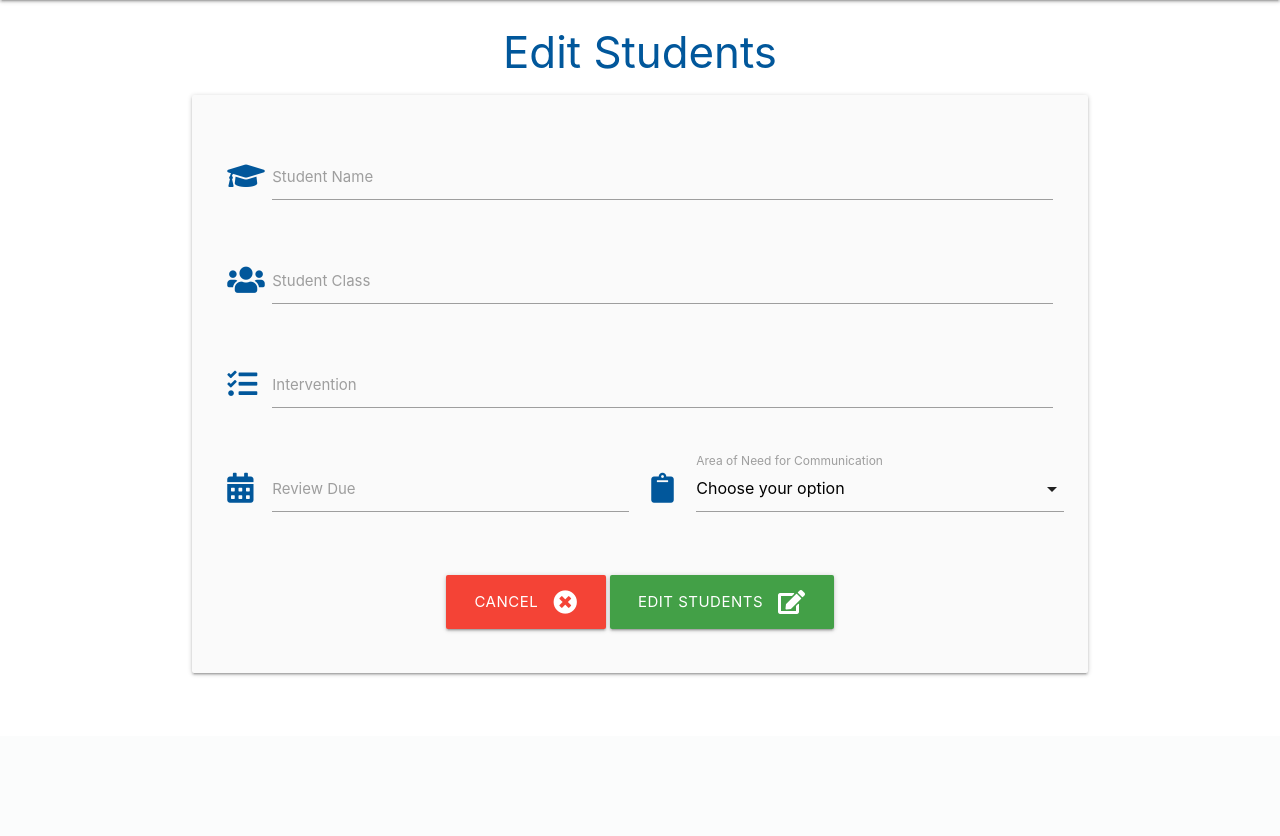
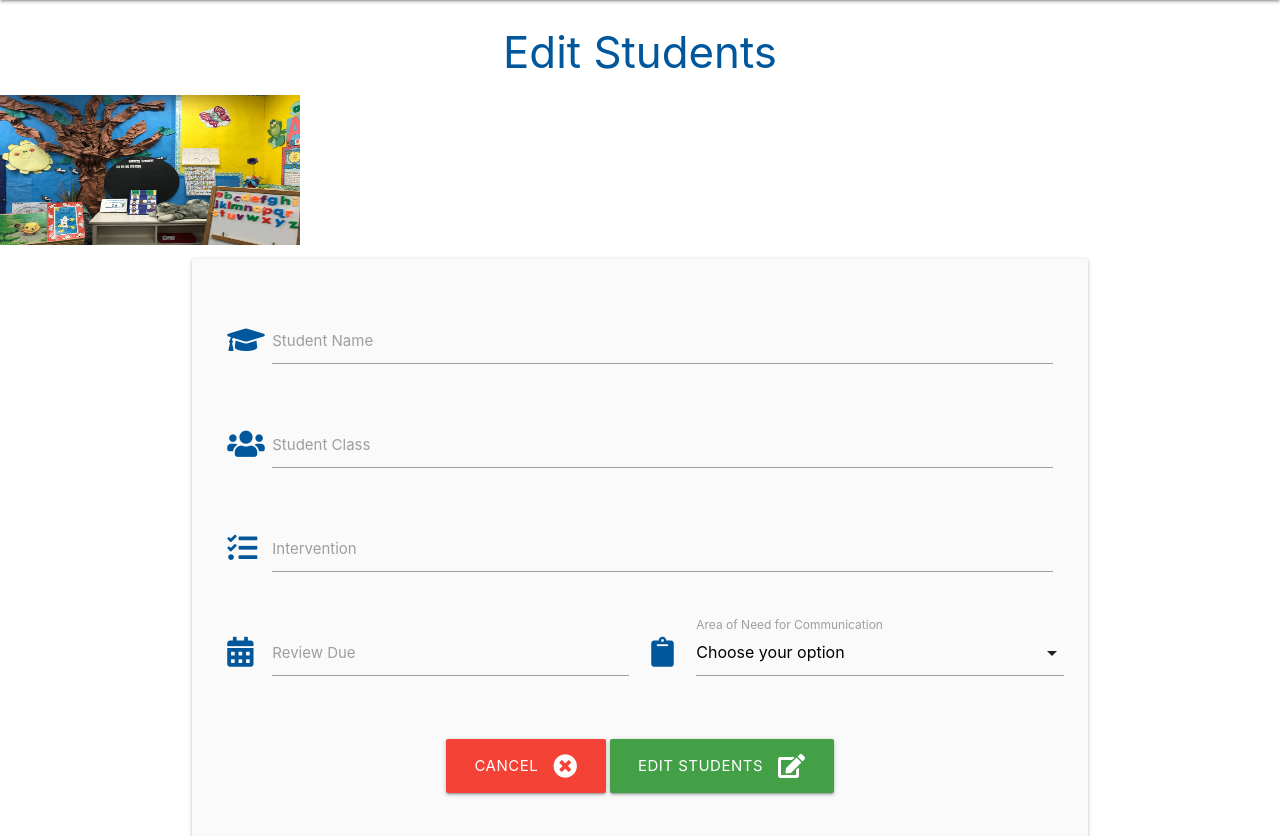
Before and after one commit to Code-Institute-Submissions/milestone_3_project, a Flask app: template templates/edit_students.html in a window 1280 px wide. Shown: the part 64-900 px from the top of the page. Before the commit the page ends 740 px from the top, so only its background shows below. Run offline with Flask 2, Linux system fonts and the light colour scheme; the template is opened without the code that fills it, so the values that code supplies are empty; some libraries are stand-ins or nearby versions.

Commit message:
Image banner testing

```diff
--- a/templates/edit_students.html
+++ b/templates/edit_students.html
@@ -6,6 +6,8 @@
 
 
  <h3 class="light-blue-text text-darken-4 center-align">Edit Students</h3>
+
+ <img src="../images/classroom.jpg" alt="classroom" width="300" height="150">
 
 <div class= "container">
     <div class="row card-panel grey lighten-5">
```
Also changed, not shown: images/classroom.jpg (added).
